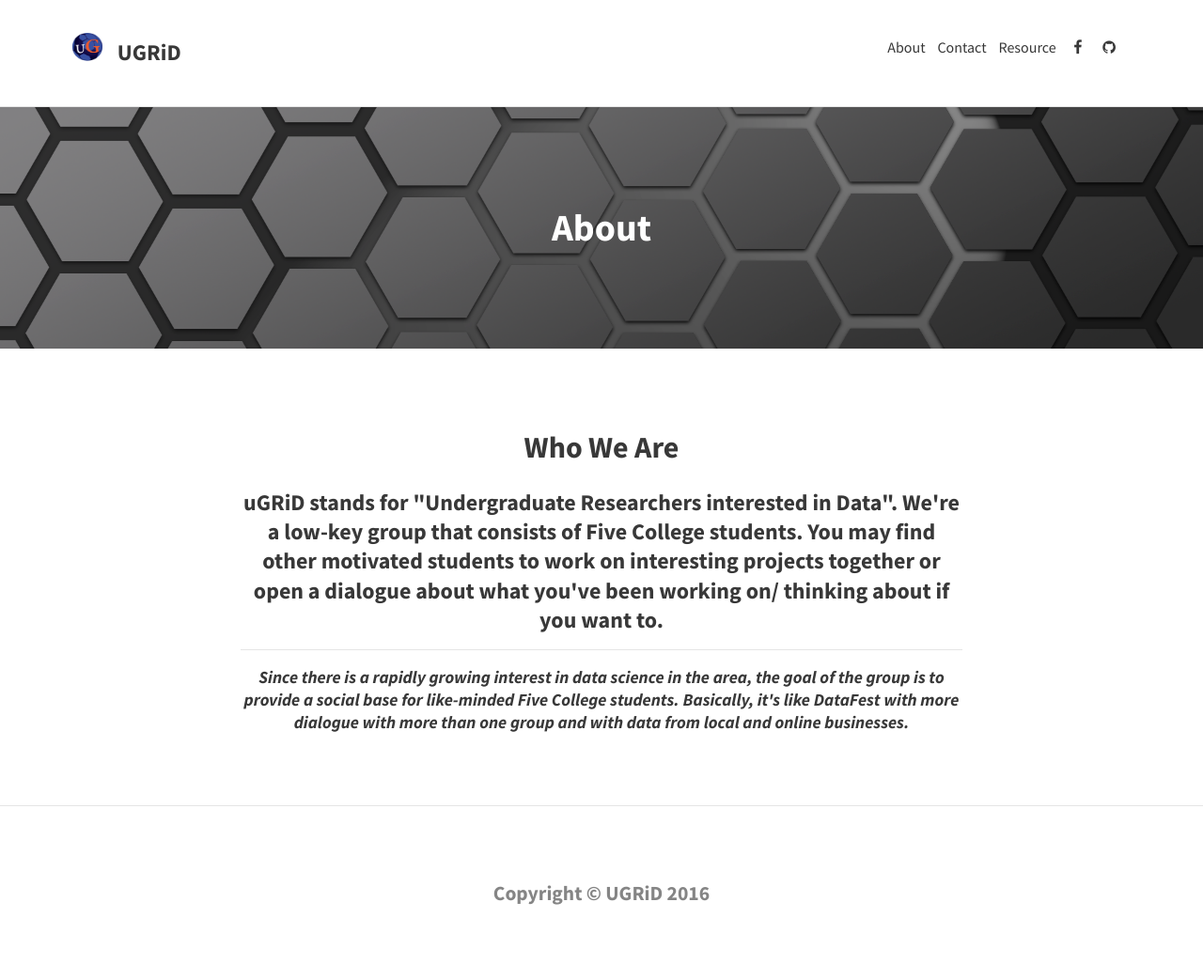
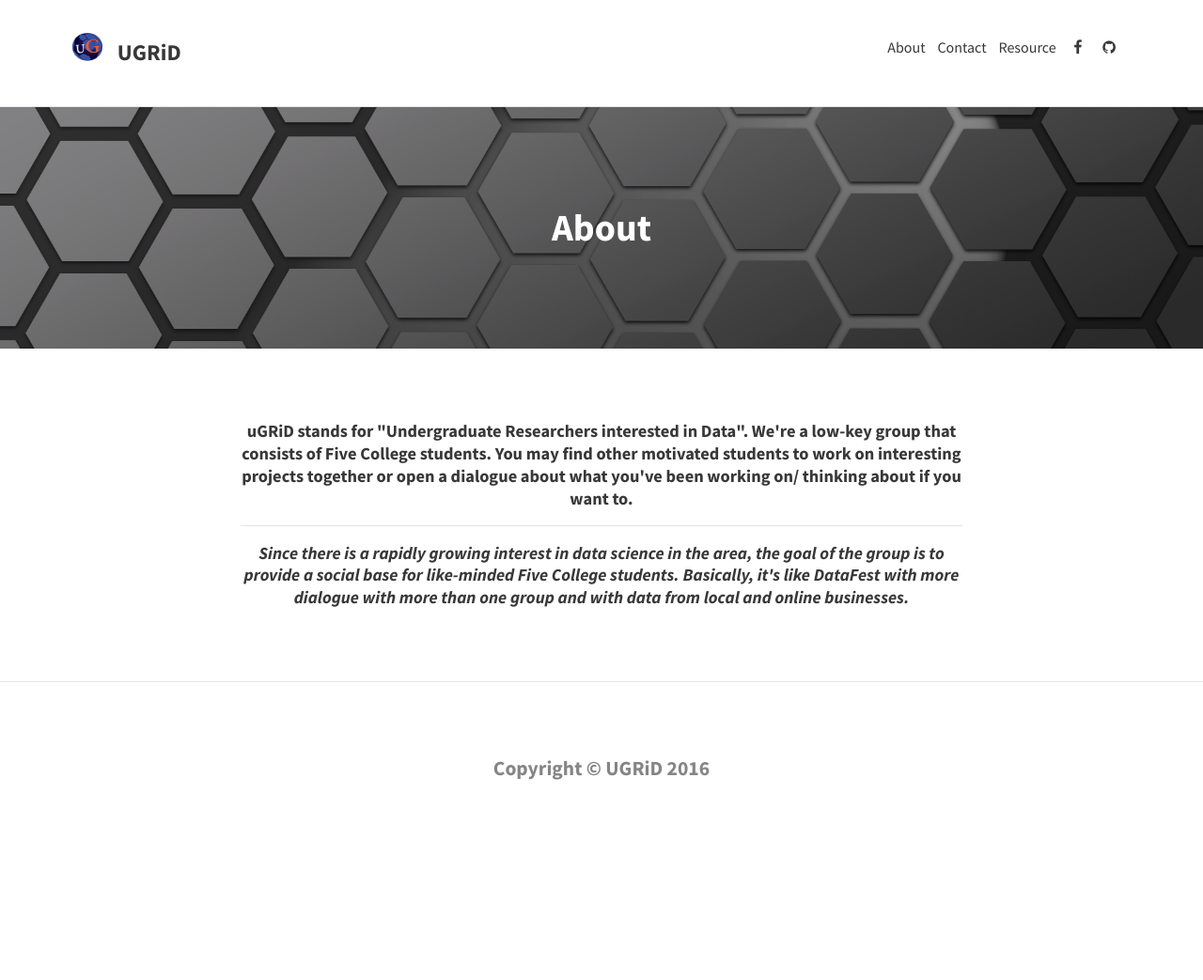
Before and after one commit to sketchplatform/ugriders.github.io, a Jekyll site: the page built from about.md, in a window 1280 px wide. Shown: the whole page at 94% size. Built offline with Jekyll 4.4.1, drawn with Linux system fonts in a browser that asks for light colours; nearby versions of some CDN libraries; after the commit the page ends 911 px from its top, so only the background shows below that.

Commit message:
Update about.md

```diff
--- a/about.md
+++ b/about.md
@@ -5,13 +5,10 @@ permalink: /about/
 feature-img: "img/texture3.png"
 ---
 
-<center><h2>
-Who We Are
-</h2></center>
 
-<center><h3>
+<center><h4>
 uGRiD stands for "Undergraduate Researchers interested in Data". We're a low-key group that consists of Five College students. You may find other motivated students to work on interesting projects together or open a dialogue about what you've been working on/ thinking about if you want to.
-</h3></center>
+</h4></center>
 
 ---
 
```
